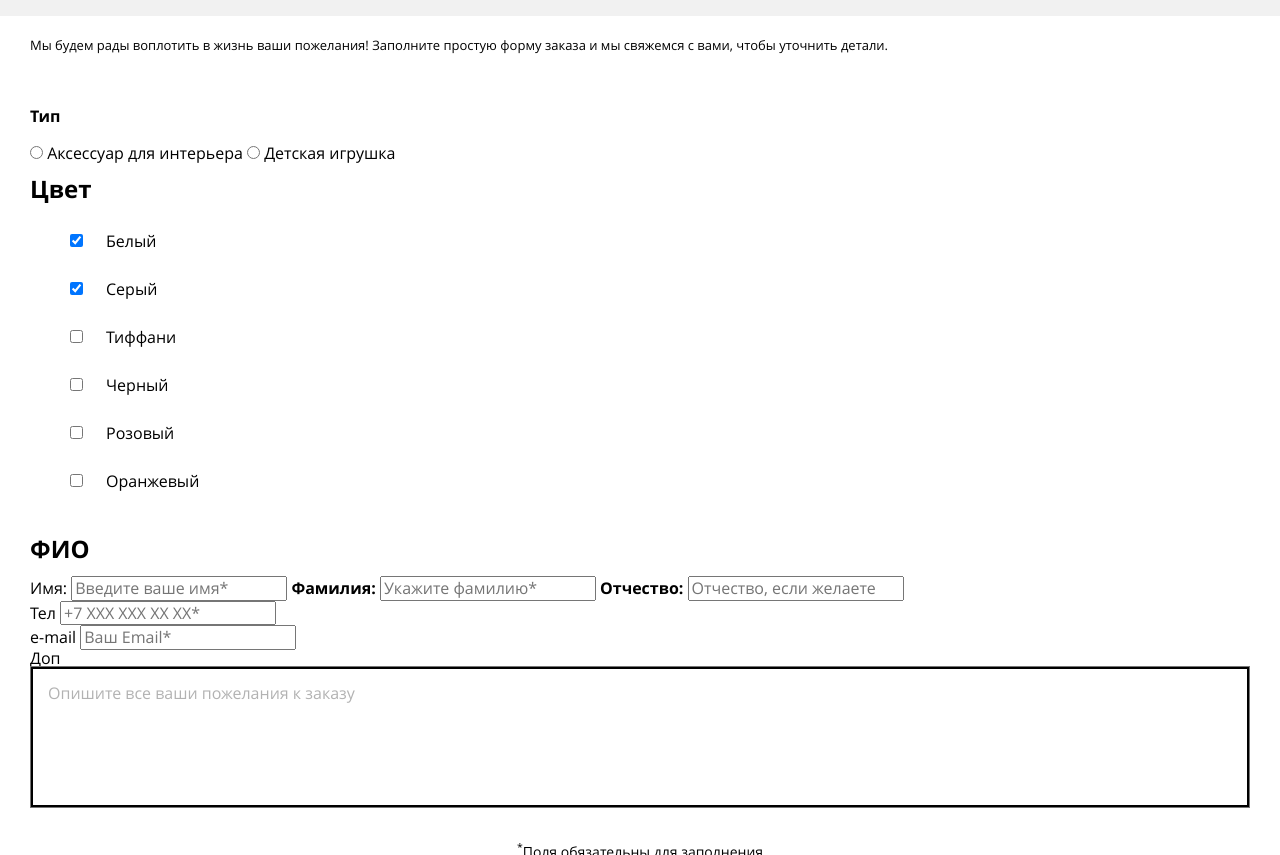
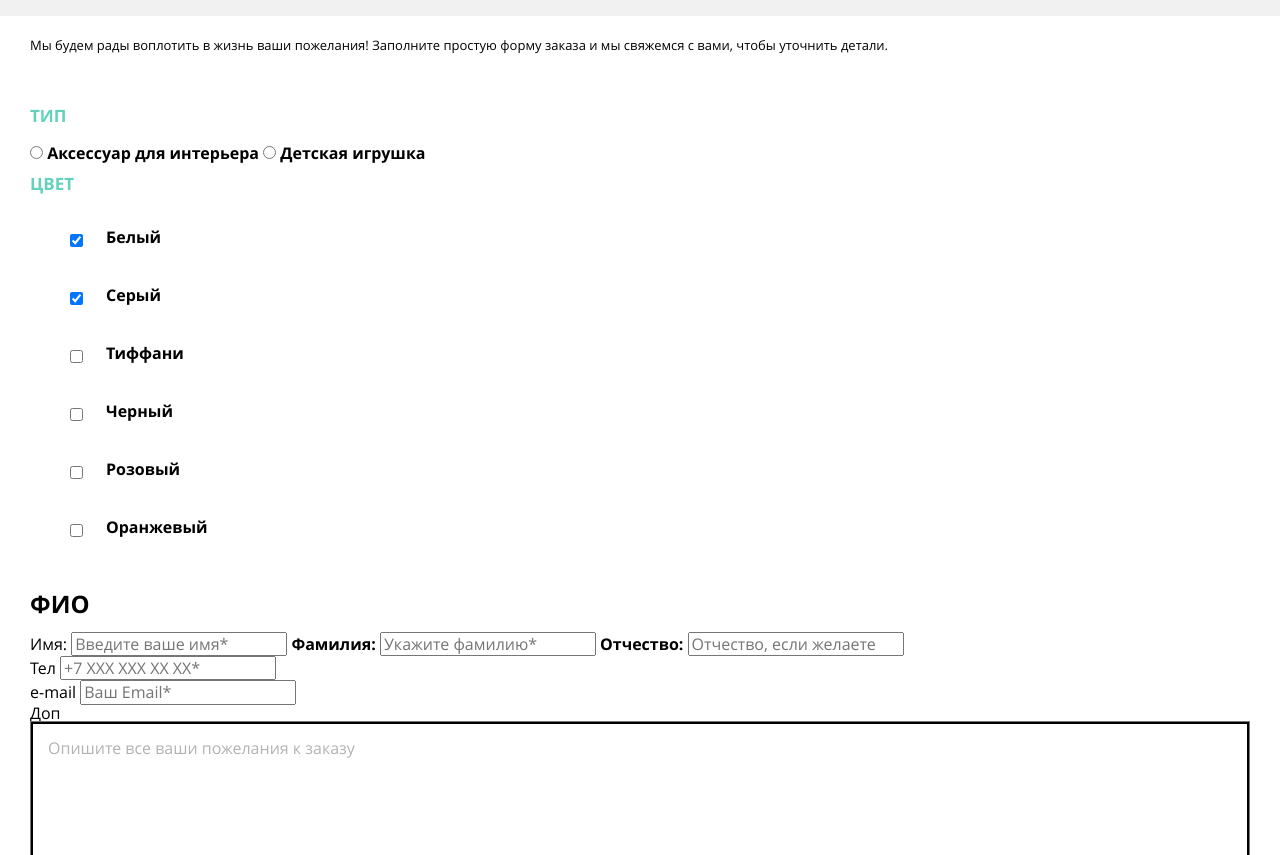
Before and after one commit to Unshady91/165855-mishka-23, a website: page source/form.html in a window 1280 px wide. Shown: the part 559-1414 px from the top of the page. Drawn offline with nearby package versions, Linux system fonts and the light colour scheme; files that its build step writes are made by us from their sources.

Commit message:
Меняет классы для страницы форма

```diff
--- a/source/form.html
+++ b/source/form.html
@@ -82,43 +82,43 @@
         уточнить детали.
       </div>
       <form method="POST" action="https://echo.htmlacademy.ru" class="form__content">
-        <fieldset class="product-type">
-          <h2 class="product-type__title product-type__title--colored">Тип</h2>
-          <label class="product-type__text" for="interior-goods">
+        <fieldset class="form__filter">
+          <h2 class="form__title form__title--colored">Тип</h2>
+          <label class="form__text" for="interior-goods">
             <input type="radio" name="category" id="interior-goods" class="hidden">
             Аксессуар для интерьера
           </label>
-          <label class="product-type__text" for="toys-for-children">
+          <label class="form__text" for="toys-for-children">
             <input type="radio" name="category" id="toys-for-children" class="hidden">
             Детская игрушка
           </label>
         </fieldset>
-        <fieldset class="product-color">
-          <h2 class="product-color__title product-color__title--colored">Цвет</h2>
-          <ul class="product-color__list">
-            <li class="product-color__item">
+        <fieldset class="form__filter">
+          <h2 class="form__title form__title--colored">Цвет</h2>
+          <ul class="form__colors">
+            <li class="form__item">
               <input type="checkbox" name="color-white" class="hidden" checked>
-              <p class="product-color__text">Белый</p>
+              <p class="form__text">Белый</p>
             </li>
-            <li class="product-color__item">
+            <li class="form__item">
               <input type="checkbox" name="color-grey" class="hidden" checked>
-              <p class="product-color__text">Серый</p>
+              <p class="form__text">Серый</p>
             </li>
-            <li class="product-color__item">
+            <li class="form__item">
               <input type="checkbox" name="color-tiffany" class="hidden">
-              <p class="product-color__text">Тиффани</p>
+              <p class="form__text">Тиффани</p>
             </li>
-            <li class="product-color__item">
+            <li class="form__item">
               <input type="checkbox" name="color-black" class="hidden">
-              <p class="product-color__text">Черный</p>
+              <p class="form__text">Черный</p>
             </li>
-            <li class="product-color__item">
+            <li class="form__item">
               <input type="checkbox" name="color-pink" class="hidden">
-              <p class="product-color__text">Розовый</p>
+              <p class="form__text">Розовый</p>
             </li>
-            <li class="product-color__item">
+            <li class="form__item">
               <input type="checkbox" name="color-orange" class="hidden">
-              <p class="product-color__text">Оранжевый</p>
+              <p class="form__text">Оранжевый</p>
             </li>
           </ul>
         </fieldset>
--- /dev/null
+++ b/source/less/blocks/filter.less
@@ -0,0 +1,24 @@
+.form__title {
+  .text(@fw: 700, @fs: 17px, @lh: @base-font-size);
+
+  margin-bottom: 20px;
+
+  &--colored {
+    .colorize-title(@marine-bright);
+  }
+}
+
+.form__text {
+  .text(@fw: 700, @fs: 17px, @lh: 18px);
+
+  margin-bottom: 24px;
+}
+
+.form__item {
+  display: flex;
+  align-items: center;
+
+  input {
+    margin-right: 23px;
+  }
+}
--- a/source/less/blocks/form.less
+++ b/source/less/blocks/form.less
@@ -18,12 +18,13 @@
 }
 
 .form__title {
-  .text(@fw: 700, @fs: @base-font-size, @lh: @base-line-height);
+  .text(@fw: 700, @fs: 17px, @lh: @base-font-size);
 
+  margin-bottom: 20px;
   text-transform: uppercase;
 
   &--colored {
-    color: @marine-bright;
+    .colorize-title(@marine-bright);
   }
 }
 
--- a/source/less/blocks/product-color.less
+++ /dev/null
@@ -1,8 +0,0 @@
-.product-color__item {
-  display: flex;
-  align-items: center;
-
-  input {
-    margin-right: 23px;
-  }
-}
--- a/source/less/blocks/product.less
+++ /dev/null
@@ -1,9 +0,0 @@
-.product-type__title {
-  .text(@fw: 700, @fs: @base-font-size, @lh: 18px);
-
-  margin-bottom: 20px;
-}
-
-.product-type__text {
-  margin-bottom: 24px;
-}
--- a/source/less/global/mixins.less
+++ b/source/less/global/mixins.less
@@ -44,3 +44,7 @@
   font-size: @fs;
   line-height: @lh;
 }
+
+.colorize-title(@color) {
+  color: @color;
+}
--- a/source/less/style.less
+++ b/source/less/style.less
@@ -15,11 +15,10 @@
 @import "blocks/inner-promo.less";
 @import "blocks/banner.less";
 @import "blocks/product-card.less";
-@import "blocks/product.less";
+@import "blocks/filter.less";
 @import "blocks/price.less";
 @import "blocks/add-to-cart.less";
 @import "blocks/form.less";
-@import "blocks/product-color.less";
 @import "blocks/client-review.less";
 @import "blocks/catalog.less";
 @import "blocks/video.less";
```
